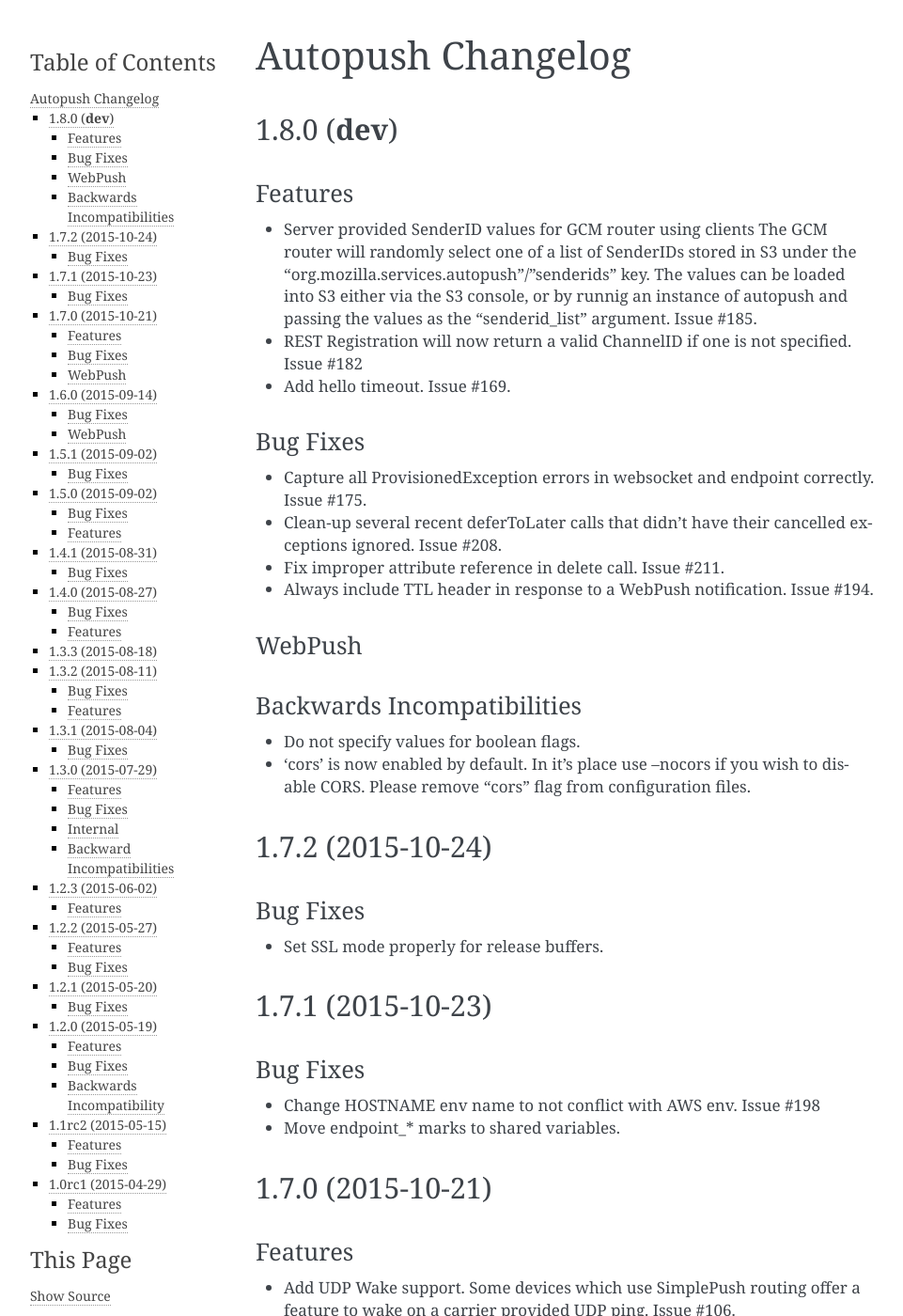
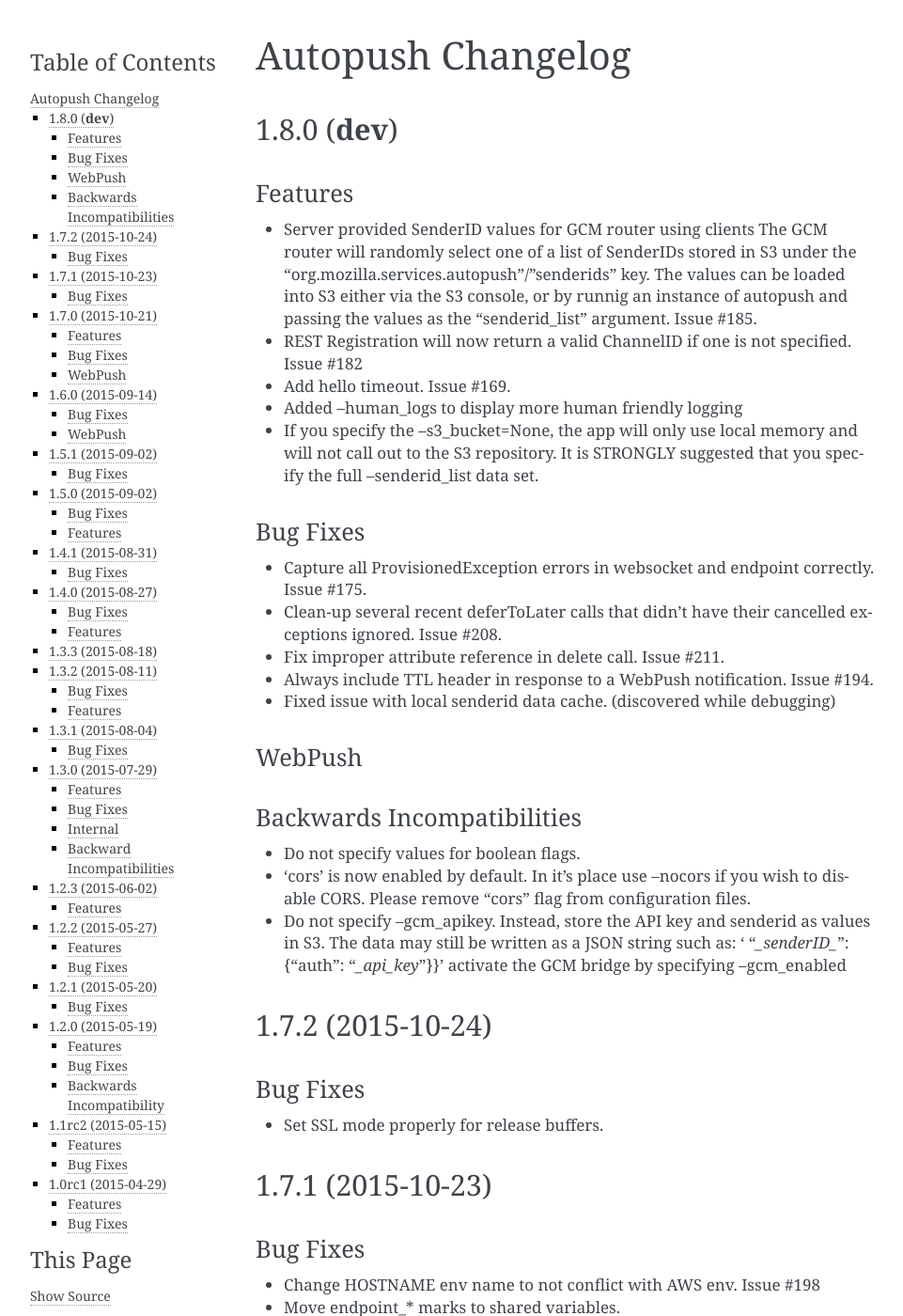
Before and after one commit to mozilla-services/autopush, a Sphinx documentation site: the page built from docs/changelog.rst, in a window 1280 px wide and 1400 px high. Shown: the whole window at 94% size, without its empty margins (148-1109 px from the left). Built offline with Sphinx 7.4.7, drawn with Linux system fonts in a browser that asks for light colours.

Commit message:
Docs: Updated docs

```diff
--- a/CHANGELOG.rst
+++ b/CHANGELOG.rst
@@ -16,6 +16,11 @@
 * REST Registration will now return a valid ChannelID if one is not specified.
   Issue #182
 * Add hello timeout. Issue #169.
+* Added --human_logs to display more human friendly logging
+* If you specify the --s3_bucket=None, the app will only use local memory
+  and will not call out to the S3 repository. It is STRONGLY suggested that
+  you specify the full --senderid_list data set.
+
 
 Bug Fixes
 ---------
@@ -26,6 +31,7 @@
   exceptions ignored. Issue #208.
 * Fix improper attribute reference in delete call. Issue #211.
 * Always include TTL header in response to a WebPush notification. Issue #194.
+* Fixed issue with local senderid data cache. (discovered while debugging)
 
 WebPush
 -------
@@ -35,6 +41,10 @@
 * Do not specify values for boolean flags.
 * 'cors' is now enabled by default. In it's place use --nocors if you wish
   to disable CORS. Please remove "cors" flag from configuration files.
+* Do not specify --gcm_apikey. Instead, store the API key and senderid as
+  values in S3. The data may still be written as a JSON string such as:
+  ' "`_senderID_`": {"auth": "`_api_key`"}}'
+  activate the GCM bridge by specifying --gcm_enabled
 
 1.7.2 (2015-10-24)
 ==================
--- a/docs/api/senderids.rst
+++ b/docs/api/senderids.rst
@@ -1,6 +1,6 @@
 .. _senderids_module:
 
-:mod:`autopush.senderids'
+:mod:`autopush.senderids`
 -------------------------
 
 .. automodule:: autopush.senderids
--- a/docs/api/utils.rst
+++ b/docs/api/utils.rst
@@ -4,8 +4,6 @@
 ------------------------
 
 .. automodule:: autopush.utils
-
-.. autofunction:: str2bool
 
 .. autofunction:: canonical_url
 
```
Also changed, not shown: 1 other file.
